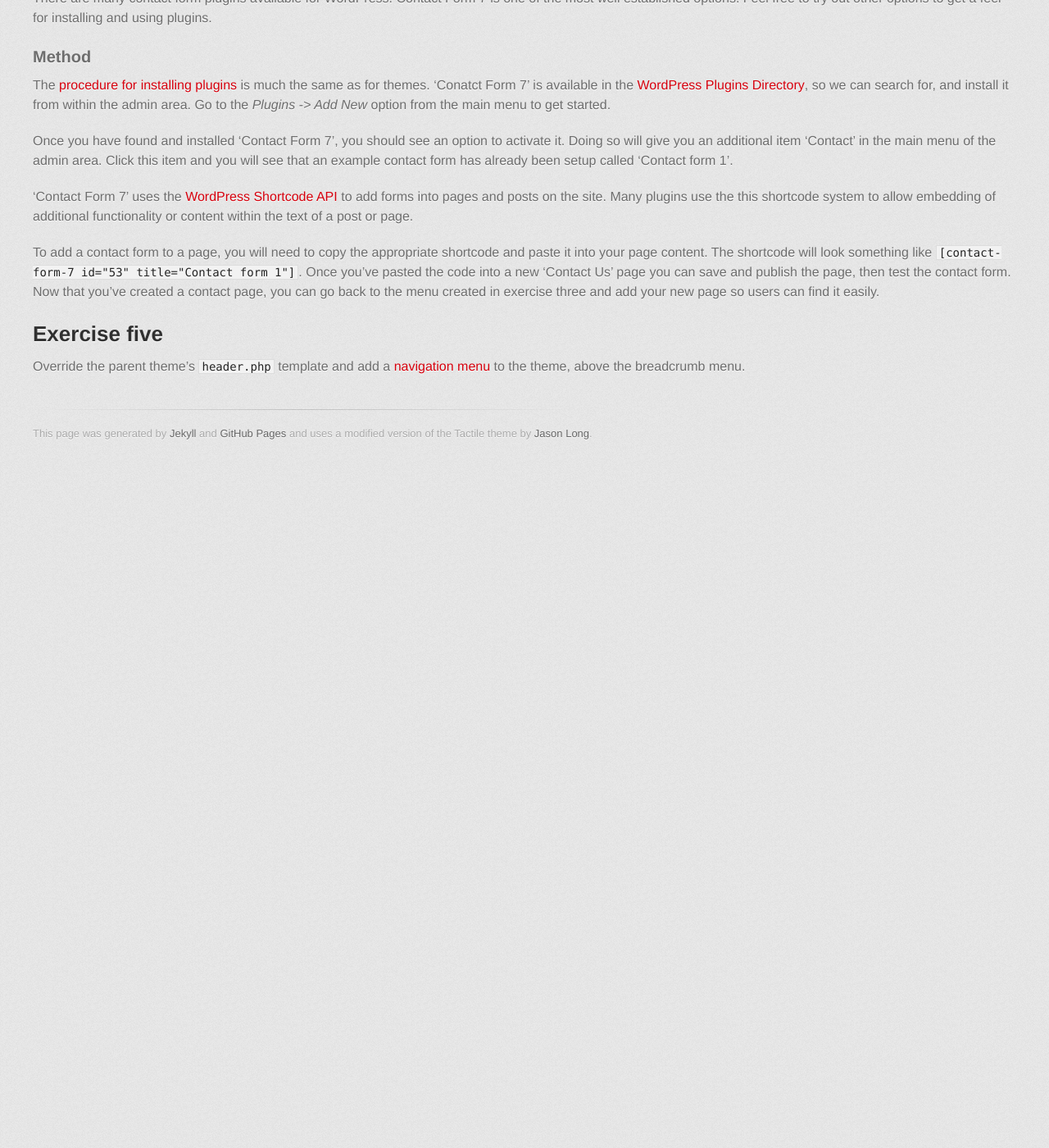
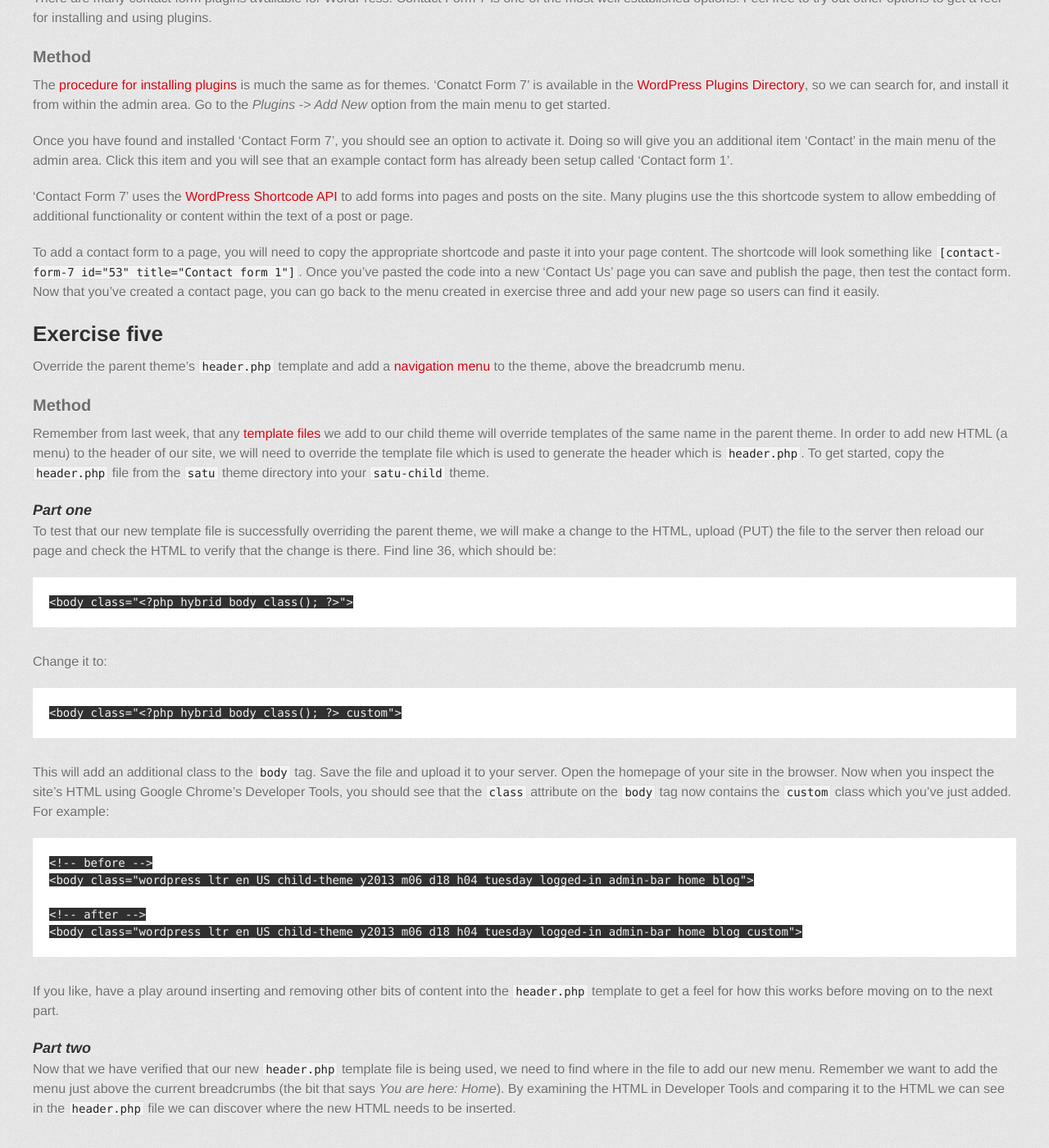
Before and after one commit to drzax/dca-web-short-course, a Jekyll site: the page built from index.md, in a window 1280 px wide and 1400 px high, scrolled down 1853 px. Shown: the whole window at 82% size. Built offline with Jekyll 4.4.1, drawn with Linux system fonts in a browser that asks for light colours; some web fonts are replaced; before the commit the page ends 2473 px from its top, so only the background shows below that.

Commit message:
Part 1 of exercise 5

````diff
--- a/index.md
+++ b/index.md
@@ -68,5 +68,35 @@
 To add a contact form to a page, you will need to copy the appropriate shortcode and paste it into your page content. The shortcode will look something like `[contact-form-7 id="53" title="Contact form 1"]`. Once you've pasted the code into a new 'Contact Us' page you can save and publish the page, then test the contact form. Now that you've created a contact page, you can go back to the menu created in exercise three and add your new page so users can find it easily.
 
 ## Exercise five
-Override the parent theme's `header.php` template and
-add a [navigation menu](http://codex.wordpress.org/Navigation_Menus) to the theme, above the breadcrumb menu.
+Override the parent theme's `header.php` template and add a [navigation menu](http://codex.wordpress.org/Navigation_Menus) to the theme, above the breadcrumb menu.
+
+### Method
+Remember from last week, that any [template files](http://codex.wordpress.org/Templates) we add to our child theme will override templates of the same name in the parent theme. In order to add new HTML (a menu) to the header of our site, we will need to override the template file which is used to generate the header which is `header.php`. To get started, copy the `header.php` file from the `satu` theme directory into your `satu-child` theme.
+
+#### Part one
+To test that our new template file is successfully overriding the parent theme, we will make a change to the HTML, upload (PUT) the file to the server then reload our page and check the HTML to verify that the change is there. Find line 36, which should be:
+
+```
+<body class="<?php hybrid_body_class(); ?>">
+```
+
+Change it to:
+
+```
+<body class="<?php hybrid_body_class(); ?> custom">
+```
+
+This will add an additional class to the `body` tag. Save the file and upload it to your server. Open the homepage of your site in the browser. Now when you inspect the site's HTML using Google Chrome's Developer Tools, you should see that the `class` attribute on the `body` tag now contains the `custom` class which you've just added. For example:
+
+```
+<!-- before -->
+<body class="wordpress ltr en_US child-theme y2013 m06 d18 h04 tuesday logged-in admin-bar home blog">
+
+<!-- after -->
+<body class="wordpress ltr en_US child-theme y2013 m06 d18 h04 tuesday logged-in admin-bar home blog custom">
+```
+
+If you like, have a play around inserting and removing other bits of content into the `header.php` template to get a feel for how this works before moving on to the next part.
+
+#### Part two
+Now that we have verified that our new `header.php` template file is being used, we need to find where in the file to add our new menu. Remember we want to add the menu just above the current breadcrumbs (the bit that says *You are here: Home*). By examining the HTML in Developer Tools and comparing it to the HTML we can see in the `header.php` file we can discover where the new HTML needs to be inserted.
````
